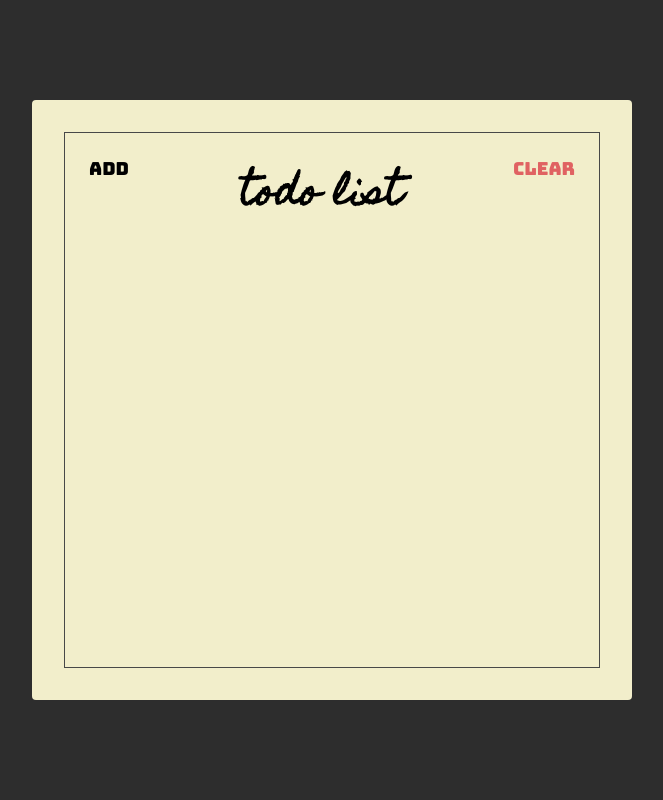
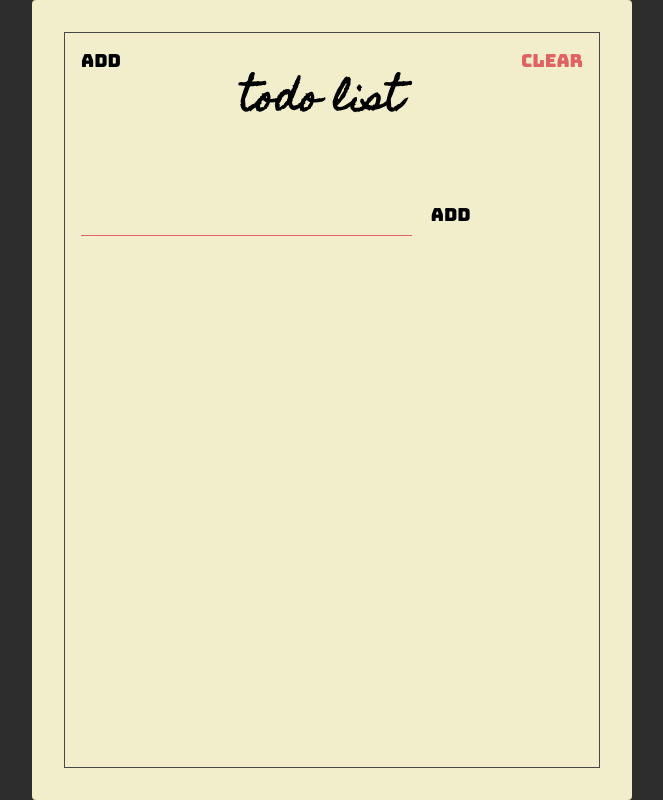
Before and after one commit to bghozi/react-course-starter, a website: page index.html in a window 1280 px wide. Shown: the whole page, without its empty margins (308-971 px from the left). Drawn offline with Linux system fonts and the light colour scheme.

Commit message:
Membuat to do

```diff
--- a/index.html
+++ b/index.html
@@ -18,11 +18,18 @@
   <body>
     <div class="container">
       <div class="frame">
-        <div class="header">
+        <section class="header">
           <button class="header-btn">Add</button>
           <h1 class="header-title">Todo list</h1>
           <button class="header-btn main-red-color">Clear</button>
-        </div>
+        </section>
+
+        <section class="add">
+          <form action="add-form">
+            <input type="text" class="add-input" />
+            <button class="add-btn">Add</button>
+          </form>
+        </section>
       </div>
     </div>
   </body>
--- a/style.css
+++ b/style.css
@@ -33,7 +33,7 @@ html {
 
 .container {
   width: 600px;
-  height: 600px;
+  height: 800px;
   background-color: #f2eecb;
   border-radius: 4px;
 
@@ -65,8 +65,47 @@ html {
   font-size: 1.8rem;
   font-family: "Bungee", sans-serif;
 
-  padding: 24px;
+  padding: 16px;
+  cursor: pointer;
+
   background: unset;
   border: unset;
   outline: unset;
 }
+
+.add {
+  padding: 16px;
+}
+
+.add-form {
+  display: flex;
+  align-items: flex-start;
+}
+
+.add-input {
+  background: unset;
+  border: unset;
+  padding: 0 64px;
+
+  flex: 1;
+
+  border-bottom: 1px solid var(--main-red-color);
+  outline: unset;
+
+  font-family: "Homemade Apple", sans-serif;
+  font-size: 16px;
+  text-transform: lowercase;
+}
+
+.add-btn {
+  font-size: 1.8rem;
+  font-family: "Bungee", sans-serif;
+
+  padding: 16px;
+  padding-right: unset;
+  cursor: pointer;
+
+  background: unset;
+  border: unset;
+  outline: unset;
+}
```
